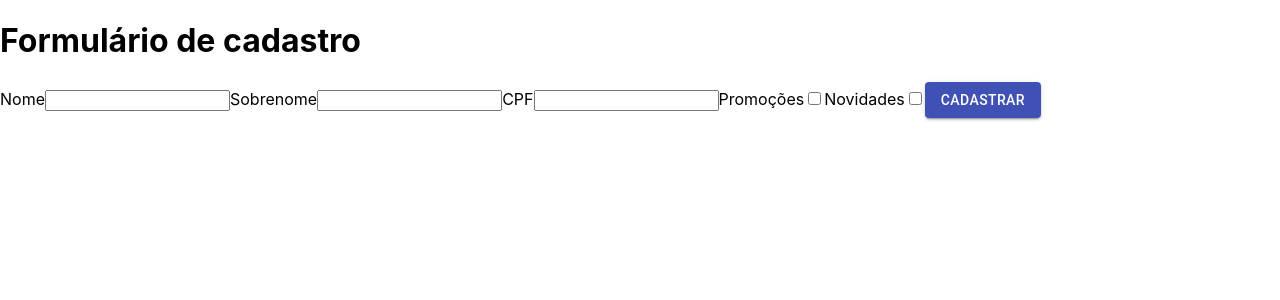
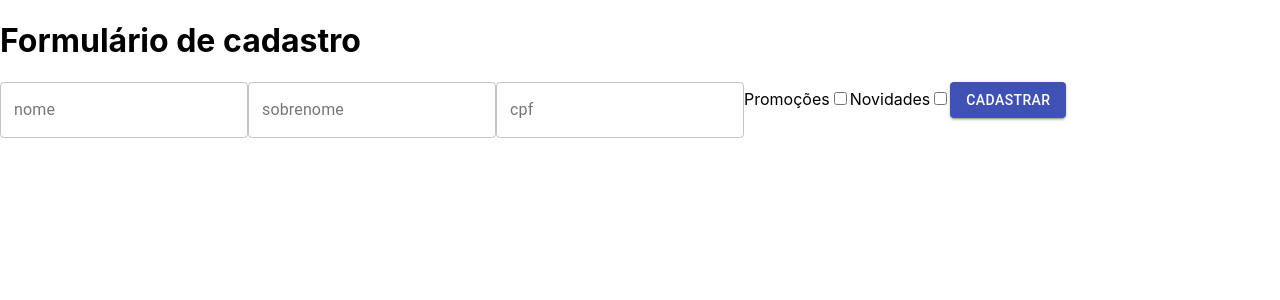
Before and after one commit to lucsimao/alura-react-function-components, a React (Create React App) app: page / in a window 1280 px wide. Shown: the top 300 px of the page. Built offline with nearby package versions, Linux system fonts and the light colour scheme.

Commit message:
feat: add text field from material to project

```diff
--- a/src/FormularioCadastro/FormularioCadastro.jsx
+++ b/src/FormularioCadastro/FormularioCadastro.jsx
@@ -1,17 +1,13 @@
-import Button from '@material-ui/core/Button';
+import { Button, TextField } from '@material-ui/core';
+
 import React from 'react';
 
 function FormularioCadastro() {
   return (
     <form>
-      <label>Nome</label>
-      <input type="text" />
-
-      <label>Sobrenome</label>
-      <input type="text" />
-
-      <label>CPF</label>
-      <input type="text" />
+      <TextField id="nome" label="nome" variant="outlined" />
+      <TextField id="sobrenome" label="sobrenome" variant="outlined" />
+      <TextField id="cpf" label="cpf" variant="outlined" />
 
       <label>Promoções</label>
       <input type="checkbox" />
```
